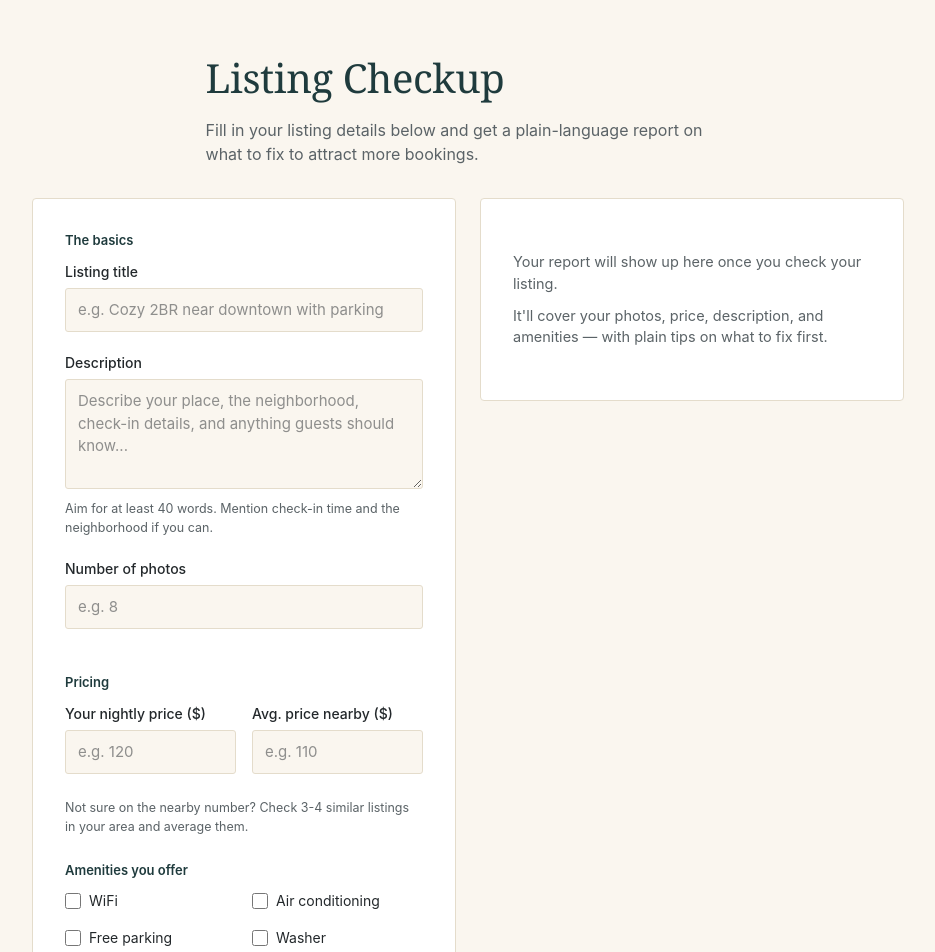
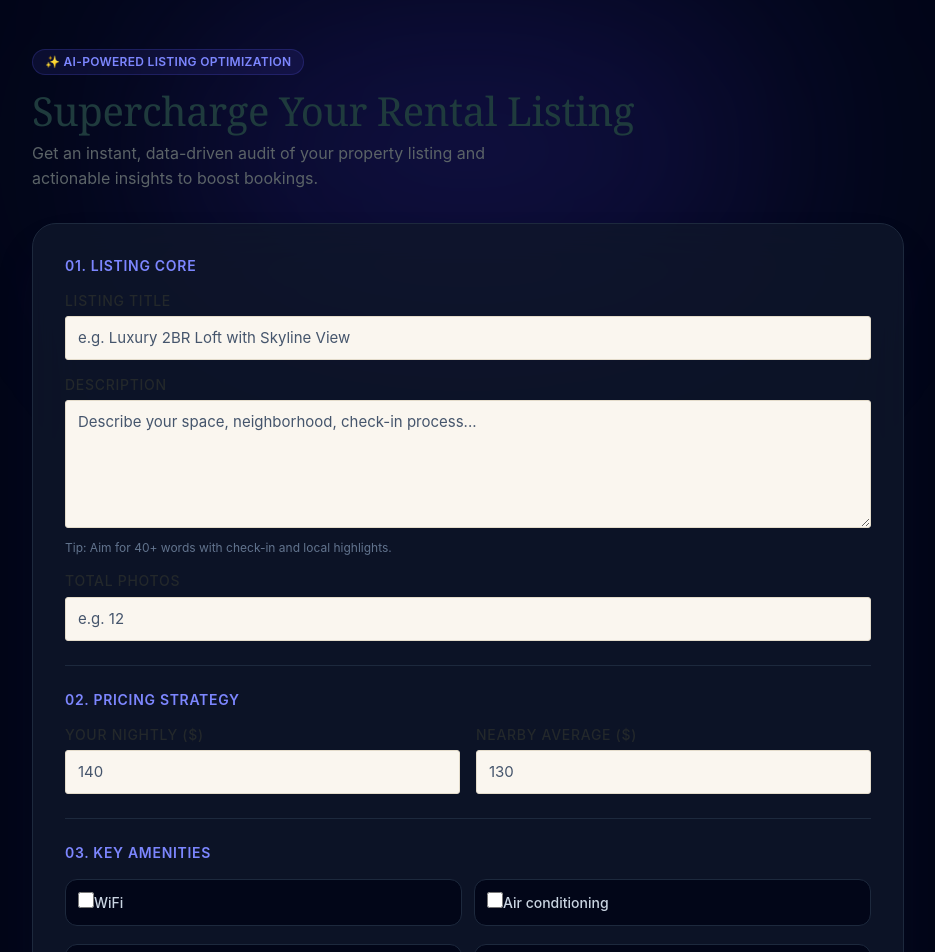
Before and after one commit to pbanda05/HouseListingProject, a Next.js app: page / in a window 1280 px wide. Shown: the top 952 px of the page, without its empty margins (172-1107 px from the left). Built offline with nearby package versions, Linux system fonts and the light colour scheme.

Commit message:
Experiment with dark mode futuristic UI

```diff
--- a/app/page.tsx
+++ b/app/page.tsx
@@ -33,54 +33,54 @@ export default function ListingCheckup() {
     if (numPhotos === 0) {
       tips.push({ good: false, title: "No photo count entered", detail: "Add photos of every room — listings with more photos consistently get more bookings." });
     } else if (numPhotos < 5) {
-      tips.push({ good: false, title: "Add more photos", detail: `You have ${numPhotos}. Aim for at least 10, covering every room and any outdoor space.` });
+      tips.push({ good: false, title: "Add more photos", detail: `You have ${numPhotos}. Aim for at least 10, covering every room and outdoor space.` });
     } else if (numPhotos < 10) {
-      tips.push({ good: false, title: "A few more photos would help", detail: `You have ${numPhotos}. Listings with 10+ photos tend to convert better.` });
+      tips.push({ good: false, title: "A few more photos would help", detail: `You have ${numPhotos}. Listings with 10+ photos convert significantly better.` });
     } else {
-      tips.push({ good: true, title: "Photo count looks solid", detail: `${numPhotos} photos is a healthy amount for guests to get a full picture.` });
+      tips.push({ good: true, title: "Photo count looks fantastic!", detail: `${numPhotos} photos gives guests a crystal-clear picture of your space.` });
     }
 
     // Description check
     const wordCount = description.trim() ? description.trim().split(/\s+/).length : 0;
     if (wordCount < 40) {
-      tips.push({ good: false, title: "Description is too short", detail: `You're at ${wordCount} words. Add more detail about the space, the neighborhood, and what makes it worth booking.` });
+      tips.push({ good: false, title: "Description is a bit short", detail: `You're at ${wordCount} words. Flesh out the neighborhood vibe and special perks.` });
     } else {
-      tips.push({ good: true, title: "Description length is good", detail: `${wordCount} words gives guests enough to go on.` });
+      tips.push({ good: true, title: "Great description length", detail: `${wordCount} words gives guests plenty of detail to feel confident.` });
     }
 
     const descLower = description.toLowerCase();
     if (!descLower.includes("check-in") && !descLower.includes("check in")) {
-      tips.push({ good: false, title: "Mention check-in details", detail: "Guests want to know check-in time and process before booking — add a line about it." });
+      tips.push({ good: false, title: "Missing check-in instructions", detail: "Guests love clarity on how and when they get into the property." });
     }
     if (!descLower.includes("neighborhood") && !descLower.includes("area") && !descLower.includes("walk")) {
-      tips.push({ good: false, title: "Mention the neighborhood", detail: "Say a bit about what's nearby (restaurants, transit, walkability) — it helps guests picture staying there." });
+      tips.push({ good: false, title: "Highlight your neighborhood", detail: "Mention local coffee spots, transit, or walkability to build excitement." });
     }
 
     // Title check
     if (title.length < 20) {
-      tips.push({ good: false, title: "Title could say more", detail: "A short title like this is easy to miss. Mention a standout feature — location, view, or amenity." });
+      tips.push({ good: false, title: "Title could be punchier", detail: "Mention a standout feature like a view, patio, or prime location." });
     } else {
-      tips.push({ good: true, title: "Title gives a good first impression", detail: "It's detailed enough to stand out in search results." });
+      tips.push({ good: true, title: "Catchy, clear title", detail: "This stands out nicely in crowded search feeds." });
     }
 
     // Price check
     if (numPrice > 0 && numNearby > 0) {
       const diff = (numPrice - numNearby) / numNearby;
       if (diff > 0.15) {
-        tips.push({ good: false, title: "Your price is notably higher than nearby listings", detail: `You're at $${numPrice} vs. an area average of $${numNearby}. Make sure your listing clearly justifies the gap, or consider lowering it.` });
+        tips.push({ good: false, title: "Priced above neighborhood average", detail: `You're at $${numPrice} vs $${numNearby} nearby. Ensure your amenities justify the premium!` });
       } else if (diff < -0.15) {
-        tips.push({ good: false, title: "You might be underpricing", detail: `At $${numPrice} vs. an area average of $${numNearby}, you could likely raise your price without losing bookings.` });
+        tips.push({ good: false, title: "You might be leaving money on the table", detail: `At $${numPrice} vs $${numNearby} nearby, you have room to scale up your pricing.` });
       } else {
-        tips.push({ good: true, title: "Price is in line with the area", detail: `$${numPrice} is close to the area average of $${numNearby}.` });
+        tips.push({ good: true, title: "Sweet-spot pricing", detail: `$${numPrice} is right in line with competitive local rates.` });
       }
     }
 
     // Amenities check
     const importantMissing = IMPORTANT_AMENITIES.slice(0, 6).filter(a => !checkedAmenities.includes(a));
     if (importantMissing.length > 0) {
-      tips.push({ good: false, title: "Missing common amenities", detail: `Guests often filter by: ${importantMissing.join(", ")}. Add these if you actually offer them, or consider adding them.` });
+      tips.push({ good: false, title: "Missing high-demand filters", detail: `Consider adding: ${importantMissing.join(", ")} if available.` });
     } else {
-      tips.push({ good: true, title: "You cover the common amenities", detail: "All the amenities guests usually filter by are checked." });
+      tips.push({ good: true, title: "Top amenities fully covered", detail: "You have all the key filters guests search for checked off." });
     }
 
     const goodCount = tips.filter(t => t.good).length;
@@ -90,90 +90,161 @@ export default function ListingCheckup() {
   };
 
   return (
-    <>
-      <header>
-        <h1>Listing Checkup</h1>
-        <p>Fill in your listing details below and get a plain-language report on what to fix to attract more bookings.</p>
+    <div className="min-h-screen bg-slate-950 text-slate-100 selection:bg-indigo-500 selection:text-white">
+      {/* Background glow effects */}
+      <div className="absolute top-0 left-1/2 -translate-x-1/2 w-[600px] h-[300px] bg-indigo-600/20 blur-[120px] rounded-full pointer-events-none" />
+
+      <header className="relative max-w-5xl mx-auto pt-16 pb-12 px-6 text-center">
+        <div className="inline-flex items-center gap-2 px-3 py-1 rounded-full bg-indigo-500/10 border border-indigo-500/20 text-indigo-400 text-xs font-semibold mb-4 tracking-wide uppercase">
+          ✨ AI-Powered Listing Optimization
+        </div>
+        <h1 className="text-4xl md:text-5xl font-extrabold tracking-tight text-white mb-4">
+          Supercharge Your Rental Listing
+        </h1>
+        <p className="text-slate-400 text-lg max-w-xl mx-auto">
+          Get an instant, data-driven audit of your property listing and actionable insights to boost bookings.
+        </p>
       </header>
 
-      <main>
-        <div className="panel">
-          <form onSubmit={analyzeListing}>
-            <fieldset>
-              <legend>The basics</legend>
-              <div className="field">
-                <label htmlFor="title">Listing title</label>
-                <input type="text" id="title" value={title} onChange={(e) => setTitle(e.target.value)} placeholder="e.g. Cozy 2BR near downtown with parking" />
-              </div>
-              <div className="field">
-                <label htmlFor="description">Description</label>
-                <textarea id="description" value={description} onChange={(e) => setDescription(e.target.value)} placeholder="Describe your place, the neighborhood, check-in details, and anything guests should know..."></textarea>
-                <div className="hint">Aim for at least 40 words. Mention check-in time and the neighborhood if you can.</div>
-              </div>
-              <div className="field">
-                <label htmlFor="photos">Number of photos</label>
-                <input type="number" id="photos" value={photos} onChange={(e) => setPhotos(e.target.value)} min="0" placeholder="e.g. 8" />
-              </div>
-            </fieldset>
+      <main className="relative max-w-5xl mx-auto px-6 pb-24 grid grid-cols-1 lg:grid-cols-12 gap-8 items-start">
 
-            <fieldset>
-              <legend>Pricing</legend>
-              <div className="two-col">
-                <div className="field">
-                  <label htmlFor="price">Your nightly price ($)</label>
-                  <input type="number" id="price" value={price} onChange={(e) => setPrice(e.target.value)} min="0" placeholder="e.g. 120" />
+        {/* Form Panel */}
+        <div className="lg:col-span-7 bg-slate-900/80 backdrop-blur-xl border border-slate-800 rounded-3xl p-8 shadow-2xl shadow-indigo-950/20">
+          <form onSubmit={analyzeListing} className="space-y-6">
+
+            <div>
+              <h3 className="text-sm font-semibold uppercase tracking-wider text-indigo-400 mb-4">01. Listing Core</h3>
+              <div className="space-y-4">
+                <div>
+                  <label className="block text-xs font-medium text-slate-300 uppercase tracking-wider mb-2">Listing Title</label>
+                  <input
+                    type="text"
+                    value={title}
+                    onChange={(e) => setTitle(e.target.value)}
+                    placeholder="e.g. Luxury 2BR Loft with Skyline View"
+                    className="w-full bg-slate-950 border border-slate-800 rounded-xl px-4 py-3 text-sm text-slate-100 placeholder-slate-600 focus:outline-none focus:border-indigo-500 focus:ring-1 focus:ring-indigo-500 transition"
+                  />
                 </div>
-                <div className="field">
-                  <label htmlFor="nearby-price">Avg. price nearby ($)</label>
-                  <input type="number" id="nearby-price" value={nearbyPrice} onChange={(e) => setNearbyPrice(e.target.value)} min="0" placeholder="e.g. 110" />
+
+                <div>
+                  <label className="block text-xs font-medium text-slate-300 uppercase tracking-wider mb-2">Description</label>
+                  <textarea
+                    value={description}
+                    onChange={(e) => setDescription(e.target.value)}
+                    placeholder="Describe your space, neighborhood, check-in process..."
+                    className="w-full bg-slate-950 border border-slate-800 rounded-xl px-4 py-3 text-sm text-slate-100 placeholder-slate-600 focus:outline-none focus:border-indigo-500 focus:ring-1 focus:ring-indigo-500 transition h-32 resize-none"
+                  />
+                  <p className="text-xs text-slate-500 mt-1.5">Tip: Aim for 40+ words with check-in and local highlights.</p>
+                </div>
+
+                <div>
+                  <label className="block text-xs font-medium text-slate-300 uppercase tracking-wider mb-2">Total Photos</label>
+                  <input
+                    type="number"
+                    value={photos}
+                    onChange={(e) => setPhotos(e.target.value)}
+                    min="0"
+                    placeholder="e.g. 12"
+                    className="w-full bg-slate-950 border border-slate-800 rounded-xl px-4 py-3 text-sm text-slate-100 placeholder-slate-600 focus:outline-none focus:border-indigo-500 focus:ring-1 focus:ring-indigo-500 transition"
+                  />
                 </div>
               </div>
-              <div className="hint">Not sure on the nearby number? Check 3-4 similar listings in your area and average them.</div>
-            </fieldset>
+            </div>
 
-            <fieldset>
-              <legend>Amenities you offer</legend>
-              <div className="amenity-grid">
+            <hr className="border-slate-800" />
+
+            <div>
+              <h3 className="text-sm font-semibold uppercase tracking-wider text-indigo-400 mb-4">02. Pricing Strategy</h3>
+              <div className="grid grid-cols-2 gap-4">
+                <div>
+                  <label className="block text-xs font-medium text-slate-300 uppercase tracking-wider mb-2">Your Nightly ($)</label>
+                  <input
+                    type="number"
+                    value={price}
+                    onChange={(e) => setPrice(e.target.value)}
+                    min="0"
+                    placeholder="140"
+                    className="w-full bg-slate-950 border border-slate-800 rounded-xl px-4 py-3 text-sm text-slate-100 placeholder-slate-600 focus:outline-none focus:border-indigo-500 focus:ring-1 focus:ring-indigo-500 transition"
+                  />
+                </div>
+                <div>
+                  <label className="block text-xs font-medium text-slate-300 uppercase tracking-wider mb-2">Nearby Average ($)</label>
+                  <input
+                    type="number"
+                    value={nearbyPrice}
+                    onChange={(e) => setNearbyPrice(e.target.value)}
+                    min="0"
+                    placeholder="130"
+                    className="w-full bg-slate-950 border border-slate-800 rounded-xl px-4 py-3 text-sm text-slate-100 placeholder-slate-600 focus:outline-none focus:border-indigo-500 focus:ring-1 focus:ring-indigo-500 transition"
+                  />
+                </div>
+              </div>
+            </div>
+
+            <hr className="border-slate-800" />
+
+            <div>
+              <h3 className="text-sm font-semibold uppercase tracking-wider text-indigo-400 mb-4">03. Key Amenities</h3>
+              <div className="grid grid-cols-2 gap-3">
                 {IMPORTANT_AMENITIES.map((amenity) => (
-                  <label key={amenity}>
-                    <input type="checkbox" value={amenity} onChange={handleAmenity} /> {amenity}
+                  <label key={amenity} className="flex items-center gap-3 p-3 rounded-xl bg-slate-950 border border-slate-800 cursor-pointer hover:border-slate-700 transition">
+                    <input type="checkbox" value={amenity} onChange={handleAmenity} className="w-4 h-4 rounded border-slate-700 text-indigo-600 focus:ring-indigo-500 bg-slate-900" />
+                    <span className="text-sm text-slate-300">{amenity}</span>
                   </label>
                 ))}
               </div>
-            </fieldset>
+            </div>
 
-            <button type="submit">Check my listing</button>
+            <button type="submit" className="w-full py-4 px-6 rounded-xl bg-gradient-to-r from-indigo-500 to-violet-600 hover:from-indigo-600 hover:to-violet-700 text-white font-semibold shadow-lg shadow-indigo-500/25 transition-all transform active:scale-[0.99] cursor-pointer">
+              Analyze My Listing 🚀
+            </button>
           </form>
         </div>
 
-        <div className="panel" id="results-panel">
+        {/* Results Panel */}
+        <div className="lg:col-span-5 bg-slate-900/80 backdrop-blur-xl border border-slate-800 rounded-3xl p-8 shadow-2xl sticky top-8">
           {!report ? (
-            <div className="placeholder">
-              <span>Your report will show up here once you check your listing.</span>
-              <span>It'll cover your photos, price, description, and amenities — with plain tips on what to fix first.</span>
+            <div className="text-center py-16 px-4">
+              <div className="w-16 h-16 bg-indigo-500/10 border border-indigo-500/20 rounded-2xl flex items-center justify-center mx-auto mb-4 text-2xl">
+                📊
+              </div>
+              <h3 className="text-lg font-semibold text-white mb-2">Awaiting Your Listing</h3>
+              <p className="text-slate-400 text-sm leading-relaxed">
+                Fill out the form on the left and hit analyze to generate your custom property audit score and fix recommendations.
+              </p>
             </div>
           ) : (
-            <div>
-              <div className="score-row">
-                <div className="score-circle">{report.score}/10</div>
+            <div className="space-y-6">
+              <div className="flex items-center gap-5 p-5 rounded-2xl bg-slate-950 border border-slate-800">
+                <div className="w-16 h-16 rounded-2xl bg-gradient-to-br from-indigo-500 to-violet-600 flex items-center justify-center text-2xl font-black text-white shadow-md shadow-indigo-500/30">
+                  {report.score}
+                </div>
                 <div>
-                  <div className="score-label">Your listing score</div>
-                  <div className="score-title">{report.score >= 8 ? "Looking strong" : report.score >= 5 ? "Room to improve" : "Needs some work"}</div>
+                  <div className="text-xs font-semibold tracking-wider uppercase text-slate-400">Optimization Score</div>
+                  <div className="text-xl font-bold text-white mt-0.5">
+                    {report.score >= 8 ? "🔥 Conversion Machine" : report.score >= 5 ? "⚡ Room to Optimize" : "⚠️ Needs Attention"}
+                  </div>
                 </div>
               </div>
-              {report.tips.map((t, idx) => (
-                <div key={idx} className={`tip ${t.good ? 'good' : 'warn'}`}>
-                  <div className="tip-icon">{t.good ? '✓' : '!'}</div>
-                  <div className="tip-text">
-                    <strong>{t.title}</strong>
-                    <span>{t.detail}</span>
+
+              <div className="space-y-3 max-h-[480px] overflow-y-auto pr-1">
+                {report.tips.map((t, idx) => (
+                  <div key={idx} className={`p-4 rounded-2xl border flex gap-3.5 items-start ${t.good ? 'bg-emerald-950/20 border-emerald-500/30 text-emerald-300' : 'bg-amber-950/20 border-amber-500/30 text-amber-300'}`}>
+                    <span className={`w-6 h-6 rounded-full flex items-center justify-center text-xs font-bold shrink-0 mt-0.5 ${t.good ? 'bg-emerald-500/20 text-emerald-400' : 'bg-amber-500/20 text-amber-400'}`}>
+                      {t.good ? '✓' : '!'}
+                    </span>
+                    <div>
+                      <strong className="block text-sm font-semibold mb-0.5 text-white">{t.title}</strong>
+                      <span className="text-xs text-slate-300 leading-relaxed">{t.detail}</span>
+                    </div>
                   </div>
-                </div>
-              ))}
+                ))}
+              </div>
             </div>
           )}
         </div>
+
       </main>
-    </>
+    </div>
   );
 }
```
